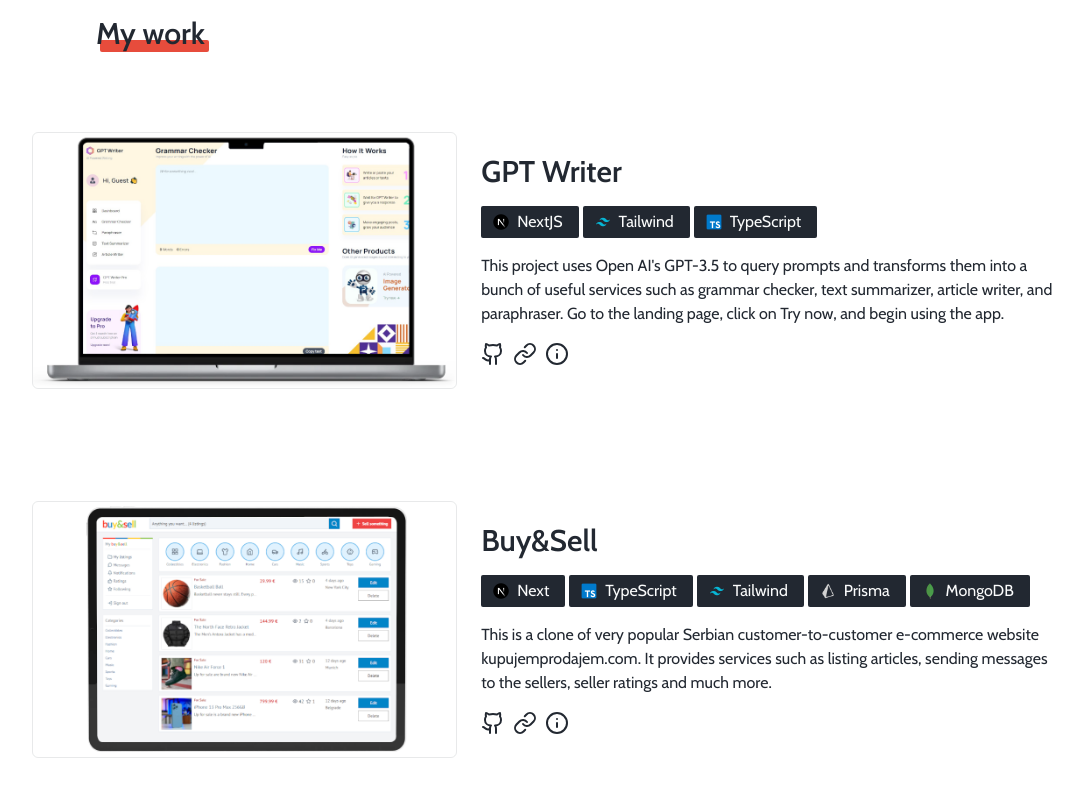
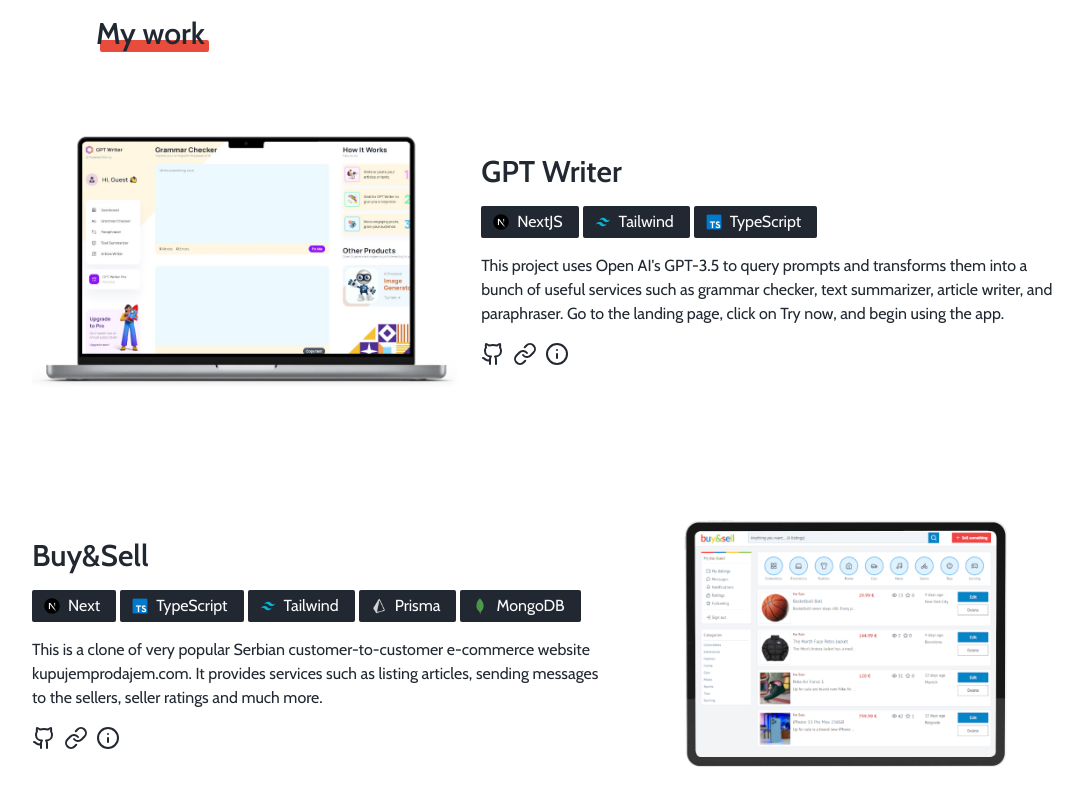
Before and after one commit to miljan-code/miljanxyz, a Next.js app: page / in a window 1280 px wide. Shown: the part 2020-2820 px from the top of the page, without its empty margins (96-1179 px from the left). Built offline with nearby package versions, Linux system fonts and the light colour scheme.

Commit message:
chore: project-card is displayed based on index

```diff
--- /dev/null
+++ b/src/app/(blog)/blog/page.tsx
@@ -0,0 +1,16 @@
+import { Heading } from '@/components/ui/heading';
+
+const BlogPage = () => {
+  return (
+    <section className="bg-dark pt-28 text-light">
+      <div className="mt-4 flex h-72 items-center justify-center">
+        <Heading>
+          <Heading.Label>Coming Soon</Heading.Label>
+        </Heading>
+      </div>
+      <div className="mt-24 h-0.5 w-full bg-gray-700/50" />
+    </section>
+  );
+};
+
+export default BlogPage;
--- a/src/app/(projects)/projects/page.tsx
+++ b/src/app/(projects)/projects/page.tsx
@@ -10,7 +10,12 @@
       </Heading>
       <div className="mx-auto flex max-w-5xl flex-col gap-20 px-10 pb-16 xl:px-0">
         {projectsConfig.projects.map((item, i) => (
-          <Card key={item.title} primary={i % 2 !== 0} content={item} />
+          <Card
+            key={item.title}
+            color={i % 2 !== 0 ? 'primary' : 'light'}
+            content={item}
+            index={i}
+          />
         ))}
       </div>
       <div className="mt-24 h-0.5 w-full bg-gray-700/50" />
--- a/src/app/layout.tsx
+++ b/src/app/layout.tsx
@@ -15,6 +15,8 @@
   subsets: ['latin-ext'],
   weight: ['400', '500', '600', '700'],
 });
+
+// TODO: FIXME: Check Z-Indexes
 
 export default function RootLayout({
   children,
--- a/src/app/page.tsx
+++ b/src/app/page.tsx
@@ -1,5 +1,6 @@
 import Image from 'next/image';
 import { homepageConfig } from '@/config/homepage';
+import { projectsConfig } from '@/config/projects';
 import { CtaButton } from '@/components/cta-button';
 import { SectionTitle } from '@/components/section-title';
 import { Decor } from '@/components/ui/decor';
@@ -7,8 +8,7 @@
 import { Icons } from '@/components/ui/icons';
 import { UnderlinedLink } from '@/components/underlined-link';
 import { Tabs } from '@/components/tabs';
-import { projectsConfig } from '@/config/projects';
-import ProjectCard from '@/components/project-card';
+import { ProjectCard } from '@/components/project-card';
 
 export default function Home() {
   return (
@@ -95,9 +95,9 @@
             <SectionTitle>My work</SectionTitle>
           </div>
           {/* Projects list */}
-          <div className="mb-20 flex flex-col justify-center gap-28">
-            {projectsConfig.projects.map(item => (
-              <ProjectCard key={item.title} content={item} />
+          <div className="mb-20 flex flex-col justify-center gap-32">
+            {projectsConfig.projects.map((item, i) => (
+              <ProjectCard key={item.title} content={item} index={i} />
             ))}
           </div>
           <div className="flex items-center justify-center">
--- a/src/components/card.tsx
+++ b/src/components/card.tsx
@@ -7,10 +7,13 @@
 
 interface CardProps {
   content: ProjectContent;
-  primary?: boolean;
+  color?: 'primary' | 'light' | 'dark';
+  index: number;
 }
 
-const Card: React.FC<CardProps> = ({ primary = true, content }) => {
+// TODO: FIXME: Responsivness
+
+const Card: React.FC<CardProps> = ({ color = 'primary', content, index }) => {
   const { title, coverUrl, description, demoUrl, techStack, githubUrl } =
     content;
 
@@ -21,23 +24,27 @@
       className={cn(
         'h-96 overflow-hidden rounded-2xl border border-gray-700/50 ',
         {
-          'bg-gradient-to-b from-dark to-primary/10': primary,
-          'bg-gradient-to-b from-dark to-slate-200/10': !primary,
+          'bg-gradient-to-b from-dark to-primary/10': color === 'primary',
+          'bg-gradient-to-b from-dark to-slate-200/10': color === 'light',
+          'border-slate-100 bg-gradient-to-b from-white to-dark/10':
+            color === 'dark',
         }
       )}
     >
       <div
         className={cn('h-[1px] w-full', {
           'bg-gradient-to-r from-transparent via-primary to-transparent':
-            primary,
+            color === 'primary',
           'bg-gradient-to-r from-transparent via-slate-200 to-transparent':
-            !primary,
+            color === 'light',
+          'via-dark-200 bg-gradient-to-r from-transparent to-transparent':
+            color === 'dark',
         })}
       />
       <div
         className={cn('flex h-full gap-2', {
-          'flex-row-reverse': primary,
-          'flex-row': !primary,
+          'flex-row-reverse': index % 2 !== 0,
+          'flex-row': index % 2 === 0,
         })}
       >
         <div className="flex flex-1 flex-col justify-end gap-4 p-6">
@@ -52,17 +59,13 @@
             ))}
           </div>
           <p className="text-white/70">{description}</p>
-          <UnderlinedLink
-            href={slug}
-            color={primary ? 'primary' : 'light'}
-            className="-mt-1 mb-2"
-          >
+          <UnderlinedLink href={slug} color={color} className="-mt-1 mb-2">
             Read more
           </UnderlinedLink>
           <div className="flex items-center gap-2">
             <a href={demoUrl} target="_blank">
               <Button
-                variant={primary ? 'light' : 'default'}
+                variant={index % 2 !== 0 ? 'light' : 'default'}
                 rounded="full"
                 className="w-fit"
               >
@@ -71,7 +74,7 @@
             </a>
             <a href={githubUrl} target="_blank">
               <Button
-                variant={primary ? 'light' : 'default'}
+                variant={index % 2 !== 0 ? 'light' : 'default'}
                 rounded="full"
                 className="w-fit"
               >
--- a/src/components/project-card.tsx
+++ b/src/components/project-card.tsx
@@ -1,14 +1,16 @@
 import Image from 'next/image';
 import Link from 'next/link';
 import slugify from 'slugify';
+import { cn } from '@/lib/utils';
 import { Tag } from '@/components/ui/tag';
 import { Icons } from '@/components/ui/icons';
 
 interface ProjectCardProps {
   content: ProjectContent;
+  index: number;
 }
 
-const ProjectCard: React.FC<ProjectCardProps> = ({ content }) => {
+export const ProjectCard: React.FC<ProjectCardProps> = ({ content, index }) => {
   const { title, coverUrl, description, techStack, demoUrl, githubUrl } =
     content;
 
@@ -16,7 +18,12 @@
 
   return (
     <div className="flex flex-col gap-3 md:grid md:grid-cols-7 md:items-center md:gap-6">
-      <div className="group relative col-span-3 overflow-hidden rounded-md border border-dark/10">
+      <div
+        className={cn('group relative overflow-hidden rounded-md', {
+          'col-start-1 col-end-4': index % 2 === 0,
+          'col-start-5 col-end-8 row-start-1': index % 2 !== 0,
+        })}
+      >
         <Image
           src={coverUrl}
           alt={title}
@@ -27,15 +34,20 @@
         <a
           href={demoUrl}
           target="_blank"
-          className="absolute inset-0 flex w-full cursor-pointer items-center justify-center transition duration-300 group-hover:bg-dark/25"
+          className="absolute inset-0 flex w-full cursor-pointer items-center justify-center transition duration-300"
         >
           <Icons.ExternalLink
             size={96}
-            className="text-white opacity-0 transition duration-300 group-hover:opacity-100"
+            className="text-slate-400 opacity-0 transition duration-300 group-hover:opacity-100"
           />
         </a>
       </div>
-      <div className="col-span-4 flex flex-col gap-4">
+      <div
+        className={cn('flex flex-col gap-4', {
+          'col-start-4 col-end-8': index % 2 === 0,
+          'col-start-1 col-end-5 row-start-1': index % 2 !== 0,
+        })}
+      >
         <Link
           href={slug}
           className="text-center text-3xl font-semibold md:w-fit md:text-left"
@@ -66,5 +78,3 @@
     </div>
   );
 };
-
-export default ProjectCard;
```
